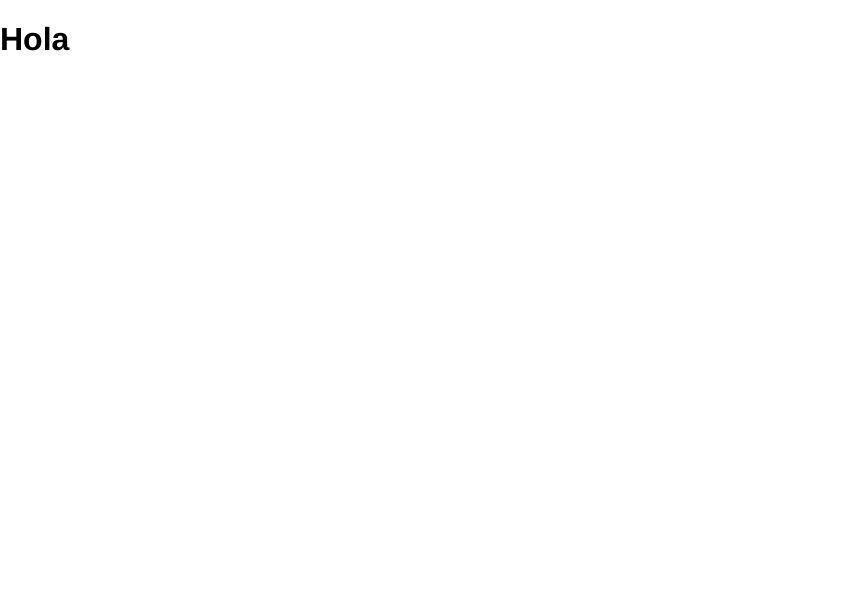
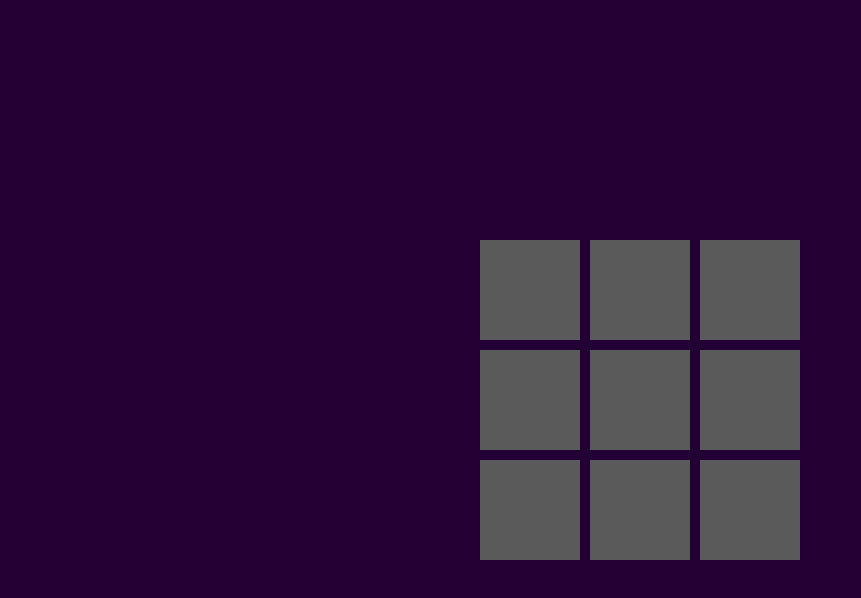
Before and after one commit to davzlum/shakers-challenge, a React (Create React App) app in the folder client/: page / in a window 1280 px wide. Shown: the top 598 px of the page, without its empty margins (0-861 px from the left). Built offline with nearby package versions, Linux system fonts and the light colour scheme.

Commit message:
Add style to square component

```diff
--- a/client/src/App.jsx
+++ b/client/src/App.jsx
@@ -1,7 +1,8 @@
 import React from 'react';
+import Game from './components/Game';
 
 const App = () => (
-  <h1>Hola</h1>
+  <Game />
 );
 
 export default App;
--- a/client/src/components/Game/style.scss
+++ b/client/src/components/Game/style.scss
@@ -4,5 +4,5 @@
     justify-content: center;
     align-items: center;
     height: 100vh;
-    background-color: #223322;
+    background-color: #220036;
 }
--- a/client/src/components/Square/index.jsx
+++ b/client/src/components/Square/index.jsx
@@ -1,13 +1,14 @@
 /* eslint-disable no-unused-expressions */
 import React from 'react';
 import { PropTypes } from 'prop-types';
+import './style.scss';
 
 const Square = ({ value, onClick, turn }) => {
   const handleClick = () => {
     (turn !== null && value === null) && onClick();
   };
 
-  const style = value ? `square square-${value}` : 'square';
+  const style = value ? `square square--${value}` : 'square';
 
   return (
     <div className={style} onClick={() => handleClick()} aria-hidden="true" />
--- /dev/null
+++ b/client/src/components/Square/style.scss
@@ -0,0 +1,19 @@
+.square{
+    width: 100px;
+    height: 100px;
+    background-color: #5a5a5a;
+    margin: 5px;
+    transition: all .2s;
+    border-radius: 0%;
+    clip-path: polygon(36% 0%, 0% 0%, 0% 29%, 0% 57%, 0% 100%, 30% 100%, 73% 100%, 100% 100%, 100% 59%, 100% 31%, 100% 0%, 74% 0);
+}
+
+.square--X{
+    background-color: #ebc908;
+    clip-path: polygon(20% 0%, 0% 20%, 30% 50%, 0% 80%, 20% 100%, 50% 70%, 80% 100%, 100% 80%, 70% 50%, 100% 20%, 80% 0%, 50% 30%);
+}
+
+.square--O{
+    background-color: #24cbe9;
+    border-radius: 50%;
+}
```
